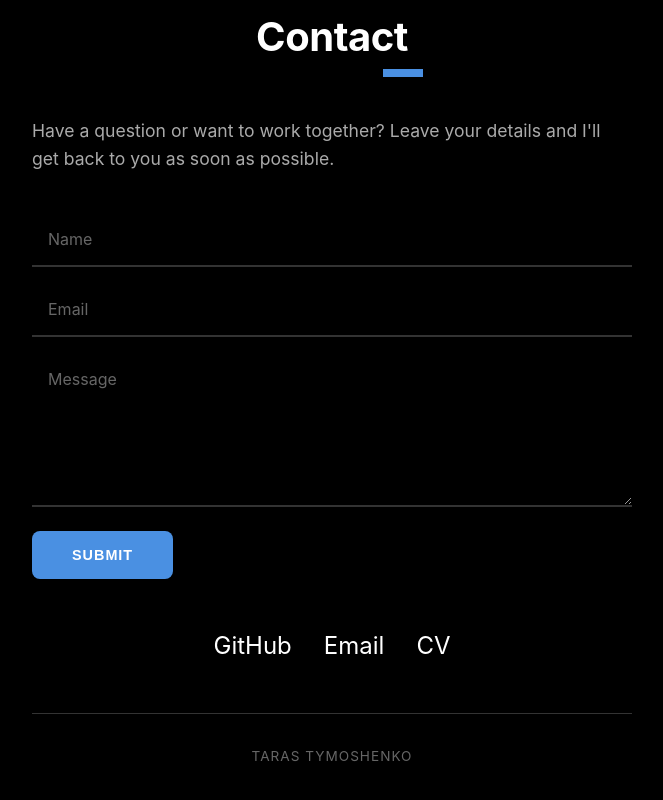
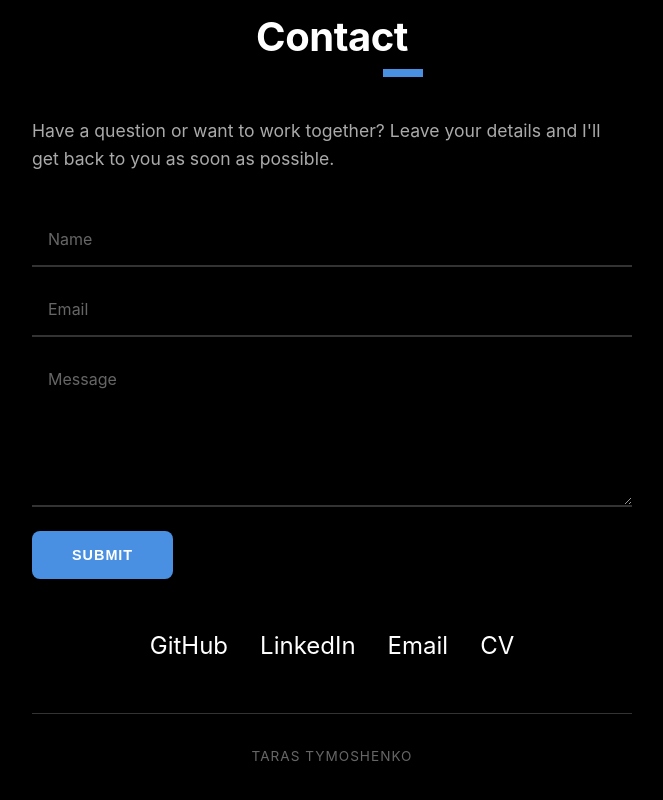
Before and after one commit to xxxkvastarasxxx/xxxkvastarasxxx_portfolio, a React (Vite) app: page / in a window 1280 px wide. Shown: the part 4249-5049 px from the top of the page, without its empty margins (308-971 px from the left). Built offline with nearby package versions, Linux system fonts and the light colour scheme.

Commit message:
initial update

```diff
--- a/src/components/Contact.jsx
+++ b/src/components/Contact.jsx
@@ -65,10 +65,13 @@
         </form>
 
         <div className="contact-links">
-          <a href="https://github.com/yourusername" target="_blank" rel="noopener noreferrer" className="social-link">
+          <a href="https://github.com/xxxkvastarasxxx" target="_blank" rel="noopener noreferrer" className="social-link">
             GitHub
           </a>
-          <a href="mailto:taras@example.com" className="social-link">
+          <a href="https://www.linkedin.com/in/taras-tymoshenko-861262386/" target="_blank" rel="noopener noreferrer" className="social-link">
+            LinkedIn
+          </a>
+          <a href="mailto:taras.tymoshenko.developer@gmail.com" className="social-link">
             Email
           </a>
           <a href="/cv.pdf" target="_blank" rel="noopener noreferrer" className="social-link cv-link">
```
